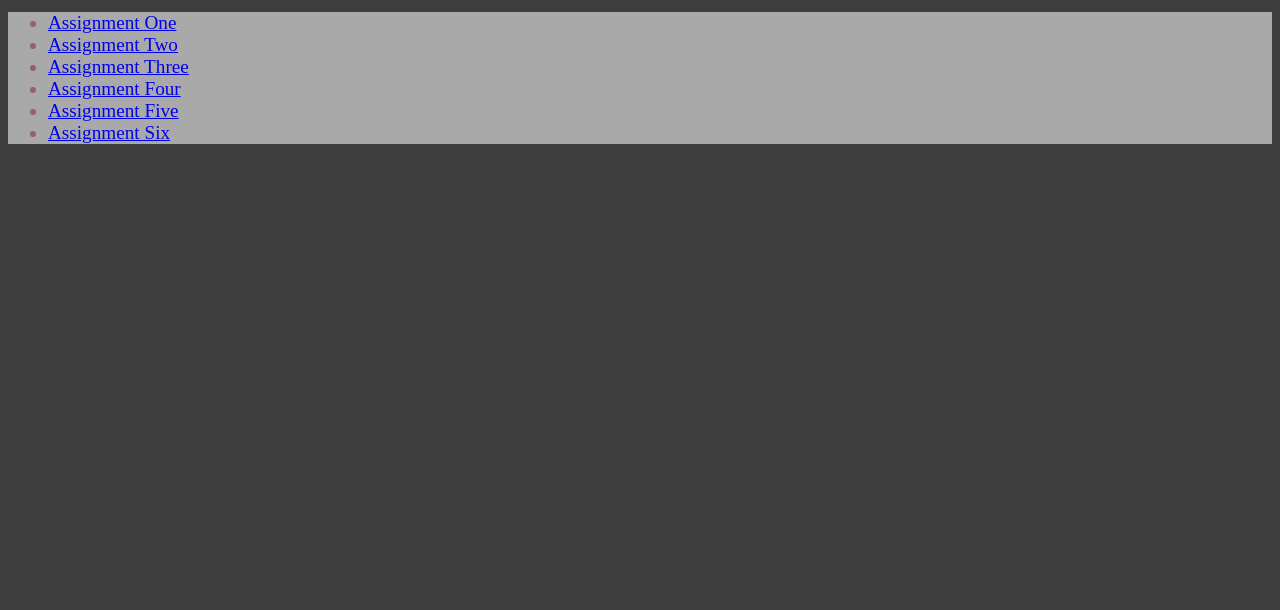
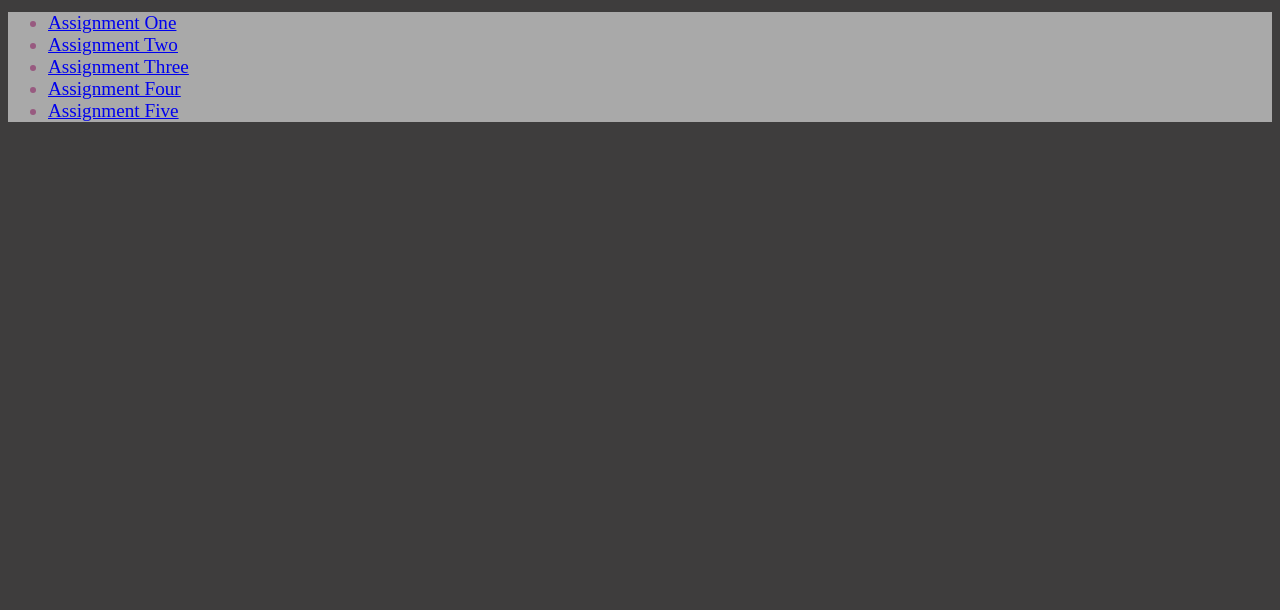
Before and after one commit to armitaaskari-dotcom/1, a plain HTML site: page index.html in a window 1280 px wide. Shown: the part 190-800 px from the top of the page. Drawn offline with Linux system fonts and the light colour scheme.

Commit message:
Add files via upload

```diff
--- a/index.html
+++ b/index.html
@@ -16,7 +16,6 @@
             <li><a href="assignment-three/index.html">Assignment Three</a></li>
             <li><a href="assignment-four/type.html">Assignment Four</a></li>
             <li><a href="assignment-five/index.html">Assignment Five</a></li>
-            <li><a href="assignment-six/index.html">Assignment Six</a></li>
 
         </ul>
     </body>
```
